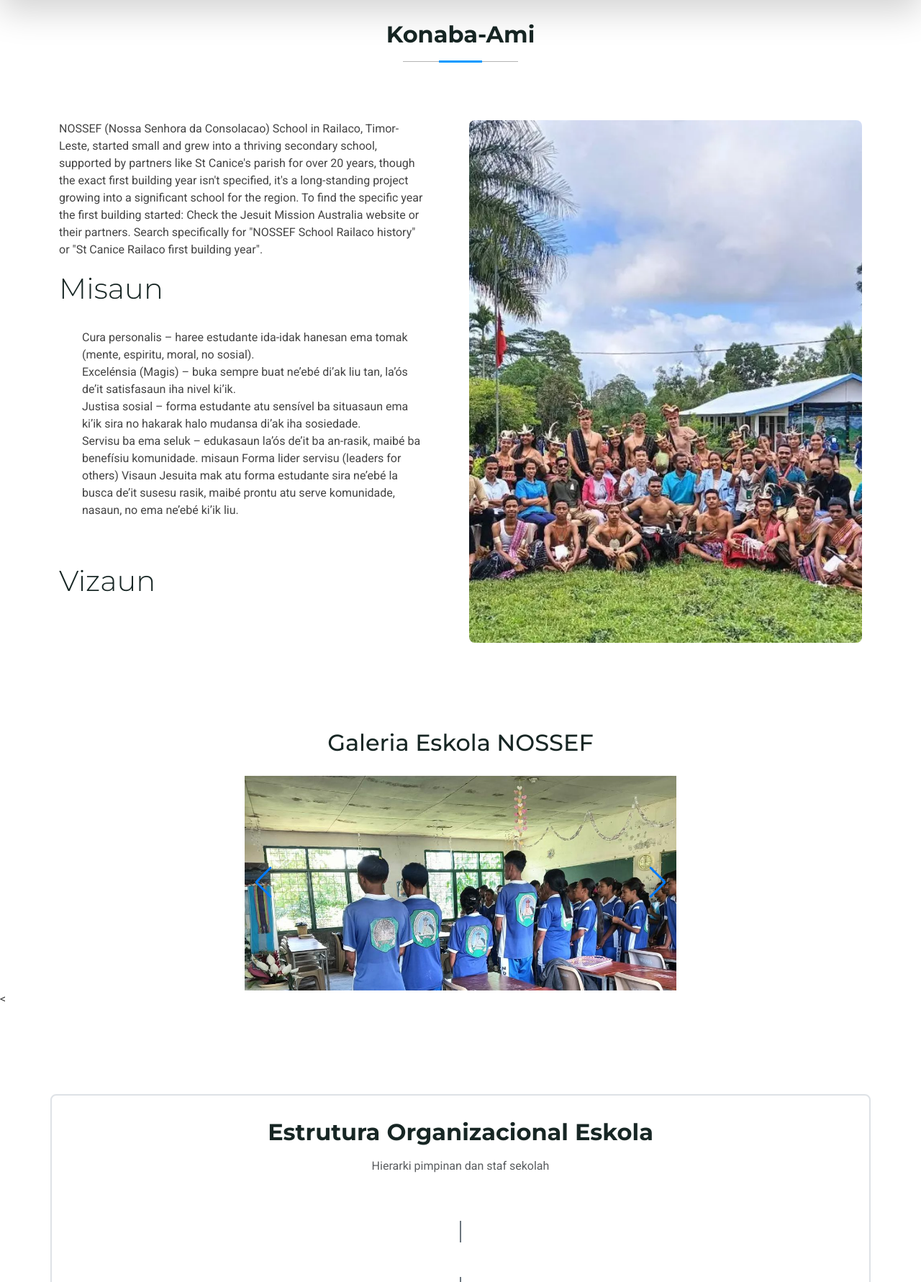
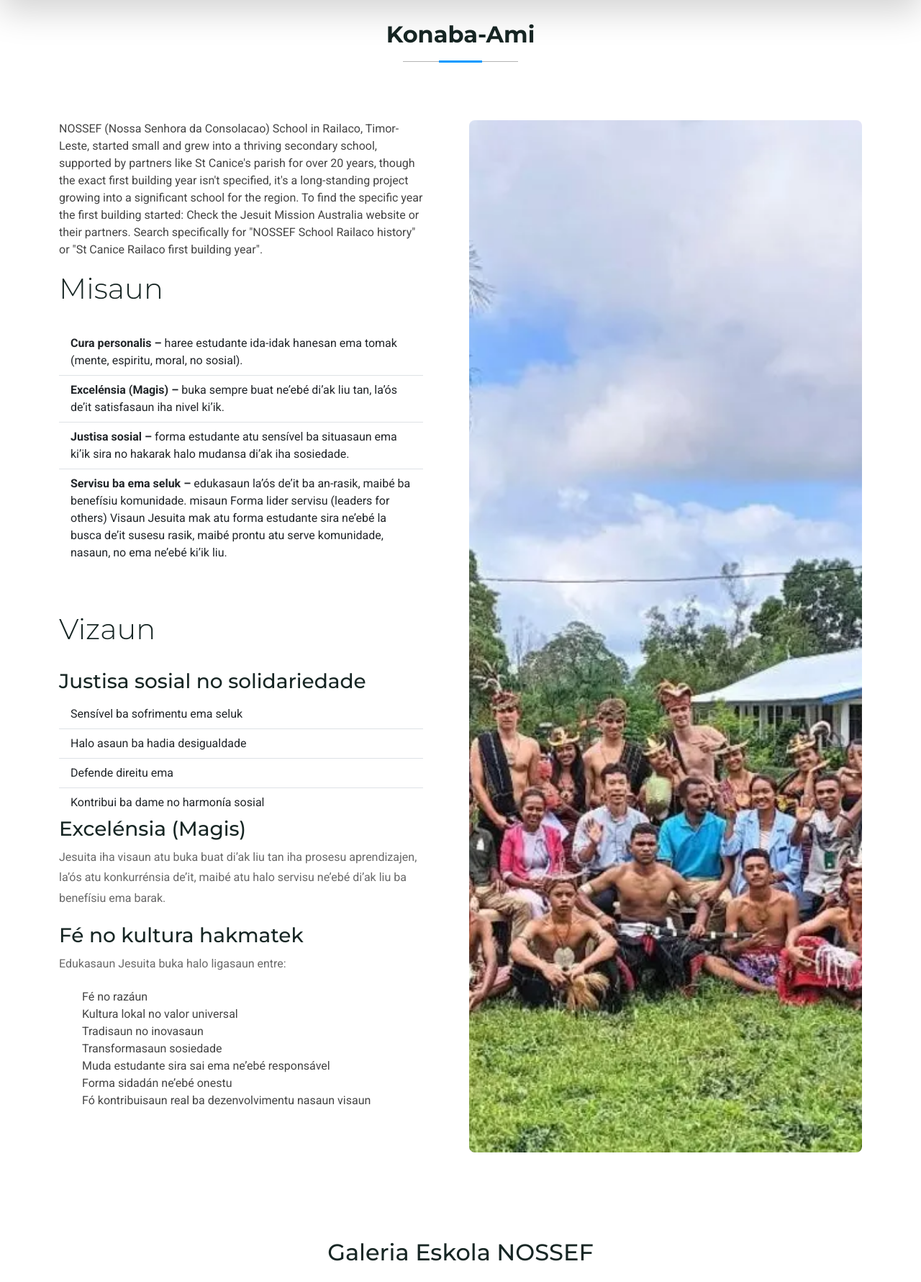
Before and after one commit to LeonardoXimenes25/sia-nossef-v2, a Laravel app: page /konaba-ami in a window 1280 px wide. Shown: the part 79-1860 px from the top of the page at 72% size. Run offline with Laravel 12, Linux system fonts and the light colour scheme; data that the repository does not hold is empty; some libraries are stand-ins or nearby versions.

Commit message:
hadia vizaun no misaun

```diff
--- a/resources/views/pages/about.blade.php
+++ b/resources/views/pages/about.blade.php
@@ -23,11 +23,11 @@
               <h2>Misaun</h2>
 
               <div class="description">
-                <ul>
-                  <li>Cura personalis – haree estudante ida-idak hanesan ema tomak (mente, espiritu, moral, no sosial).</li>
-                  <li>Excelénsia (Magis) – buka sempre buat ne’ebé di’ak liu tan, la’ós de’it satisfasaun iha nivel ki’ik.</li>
-                  <li>Justisa sosial – forma estudante atu sensível ba situasaun ema ki’ik sira no hakarak halo mudansa di’ak iha sosiedade.</li>
-                  <li>Servisu ba ema seluk – edukasaun la’ós de’it ba an-rasik, maibé ba benefísiu komunidade. misaun Forma lider servisu (leaders for others)
+                <ul class="list-group list-group-flush">
+                  <li class="list-group-item"><b>Cura personalis – </b>haree estudante ida-idak hanesan ema tomak (mente, espiritu, moral, no sosial).</li>
+                  <li class="list-group-item"><b>Excelénsia (Magis) –</b> buka sempre buat ne’ebé di’ak liu tan, la’ós de’it satisfasaun iha nivel ki’ik.</li>
+                  <li class="list-group-item"><b>Justisa sosial –</b> forma estudante atu sensível ba situasaun ema ki’ik sira no hakarak halo mudansa di’ak iha sosiedade.</li>
+                  <li class="list-group-item"><b>Servisu ba ema seluk –</b> edukasaun la’ós de’it ba an-rasik, maibé ba benefísiu komunidade. misaun Forma lider servisu (leaders for others)
                       Visaun Jesuita mak atu forma estudante sira ne’ebé la busca de’it susesu rasik, maibé prontu atu serve komunidade, nasaun, no ema ne’ebé ki’ik liu.</li>
                 </ul>
               </div>
@@ -36,6 +36,28 @@
               <h2>Vizaun</h2>
 
               <div class="description">
+                <h3>Justisa sosial no solidariedade</h3>
+                <ul class="list-group list-group-flush">
+                  <li class="list-group-item">Sensível ba sofrimentu ema seluk</li>
+                  <li class="list-group-item">Halo asaun ba hadia desigualdade</li>
+                  <li class="list-group-item">Defende direitu ema</li>
+                  <li class="list-group-item">Kontribui ba dame no harmonía sosial</li>
+                </ul>
+
+                <h3>Excelénsia (Magis)</h3>
+                <p>Jesuita iha visaun atu buka buat di’ak liu tan iha prosesu aprendizajen, la’ós atu konkurrénsia de’it, maibé atu halo servisu ne’ebé di’ak liu ba benefísiu ema barak.</p>
+
+                <h3>Fé no kultura hakmatek</h3>
+                <p>Edukasaun Jesuita buka halo ligasaun entre:</p>
+                <ul>
+                  <li>Fé no razáun</li>
+                  <li>Kultura lokal no valor universal</li>
+                  <li>Tradisaun no inovasaun</li>
+                  <li>Transformasaun sosiedade</li>
+                  <li>Muda estudante sira sai ema ne’ebé responsável</li>
+                  <li>Forma sidadán ne’ebé onestu</li>
+                  <li>Fó kontribuisaun real ba dezenvolvimentu nasaun visaun</li>
+                </ul>
               </div>
             </div>
           </div>
```
